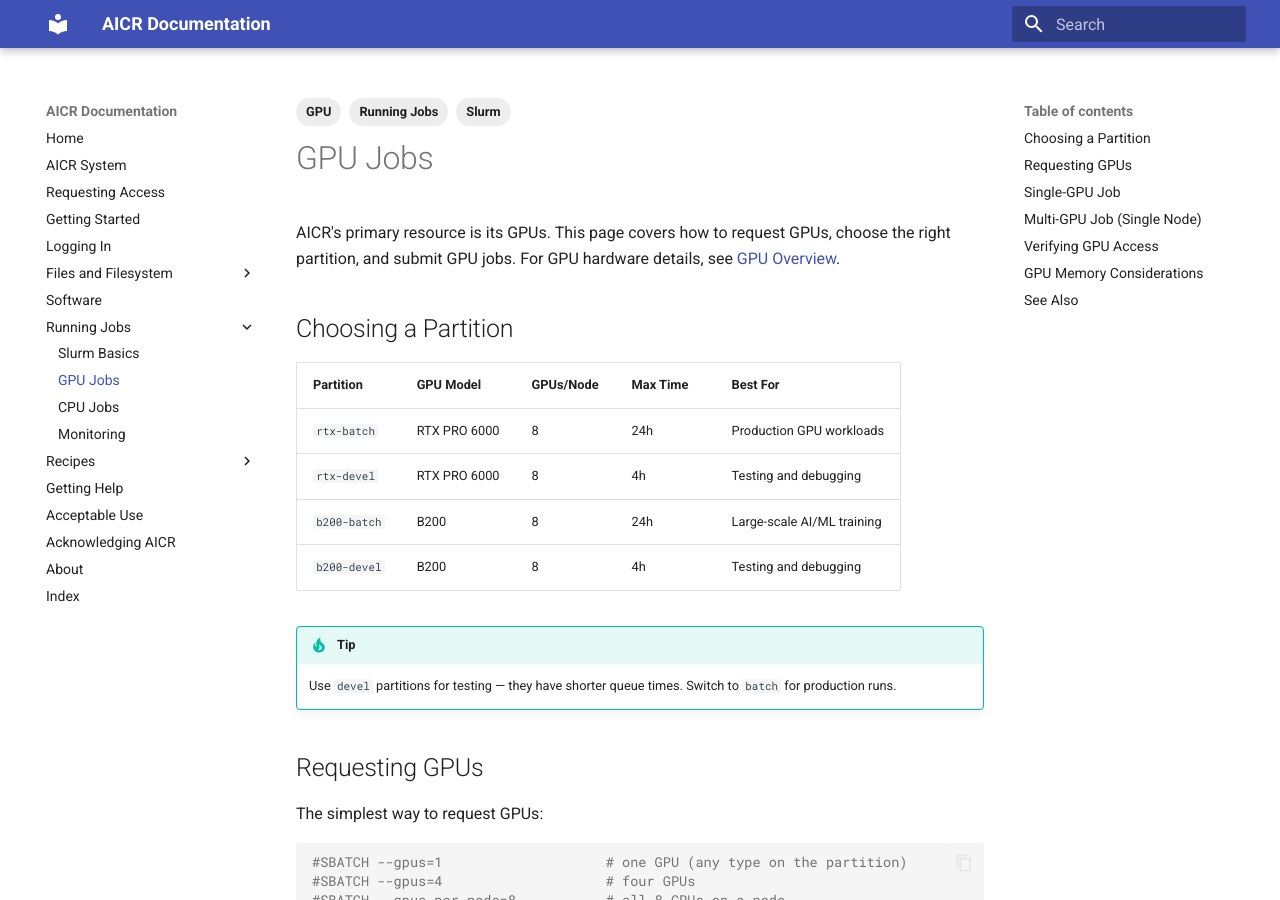
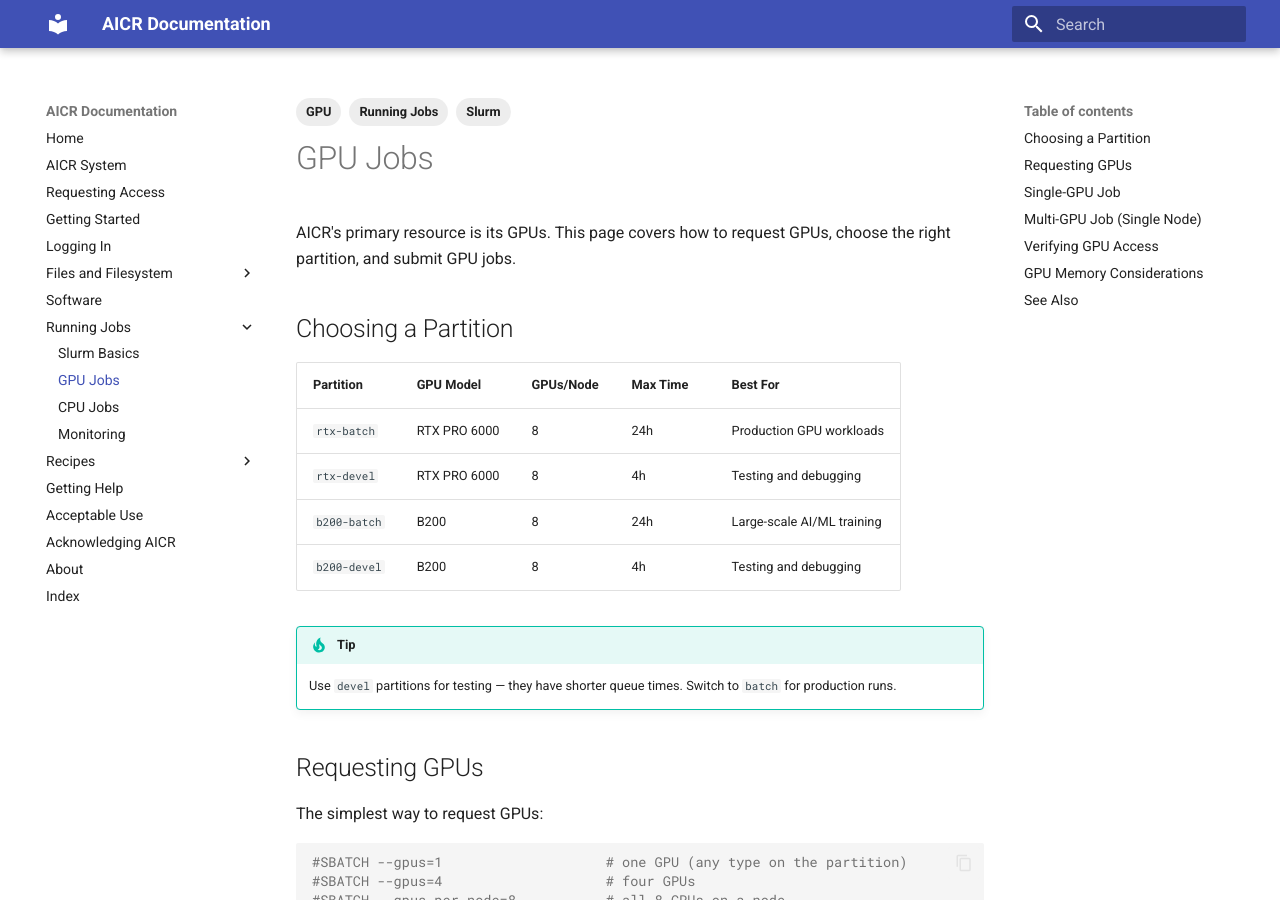
Before and after one commit to mghpcc/aicr-docs-edit, an MkDocs documentation site: the page built from docs/running-jobs/gpu-jobs.md, in a window 1280 px wide and 900 px high. Built offline with MkDocs 1.6.1 and Material for MkDocs 9.7.7, drawn with Linux system fonts in a browser that asks for light colours; some of the changed text lies outside the part shown.

```diff
--- a/docs/running-jobs/gpu-jobs.md
+++ b/docs/running-jobs/gpu-jobs.md
@@ -7,7 +7,7 @@ tags:
 
 # GPU Jobs
 
-AICR's primary resource is its GPUs. This page covers how to request GPUs, choose the right partition, and submit GPU jobs. For GPU hardware details, see [GPU Overview](../gpu/overview.md).
+AICR's primary resource is its GPUs. This page covers how to request GPUs, choose the right partition, and submit GPU jobs. <!-- TODO: Adding later For GPU hardware details, see [GPU Overview](../gpu/overview.md).-->
 
 ## Choosing a Partition
 
```
Also changed, not shown: other parts of docs/running-jobs/gpu-jobs.md (+2 -0 lines), docs/running-jobs/monitoring.md (+2 -0 lines).
